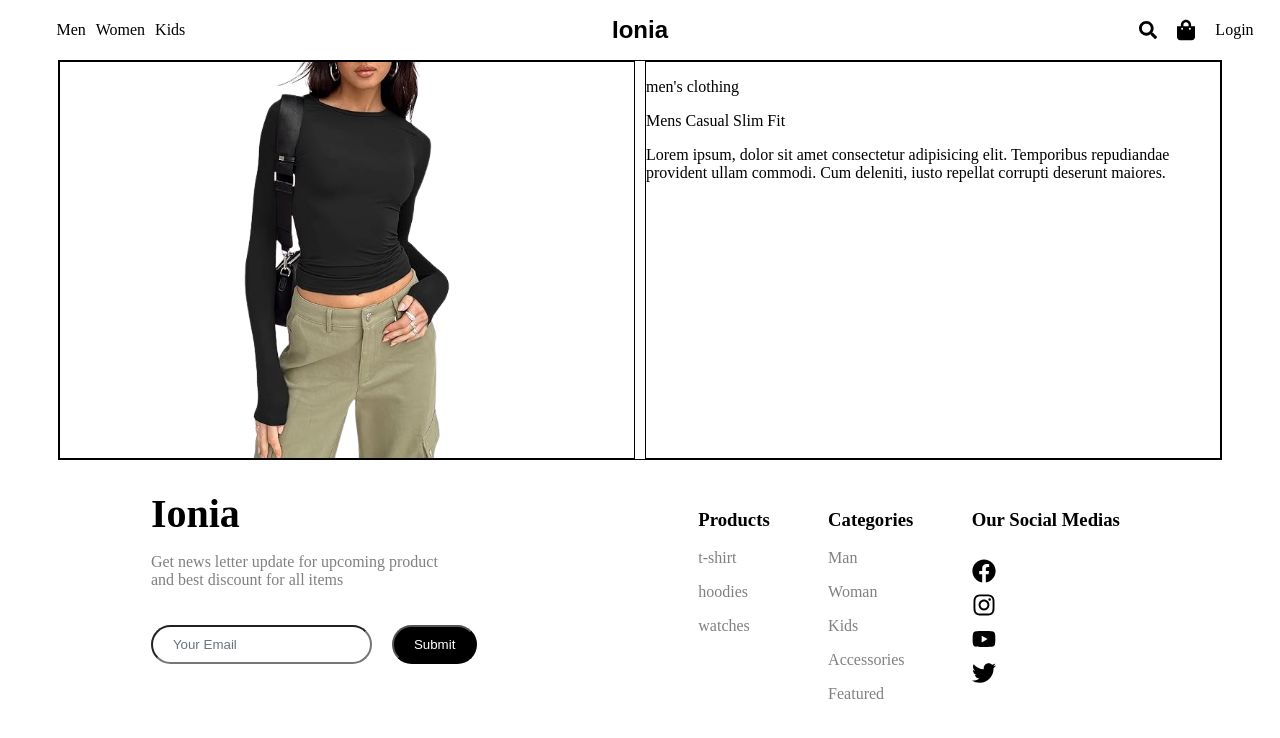
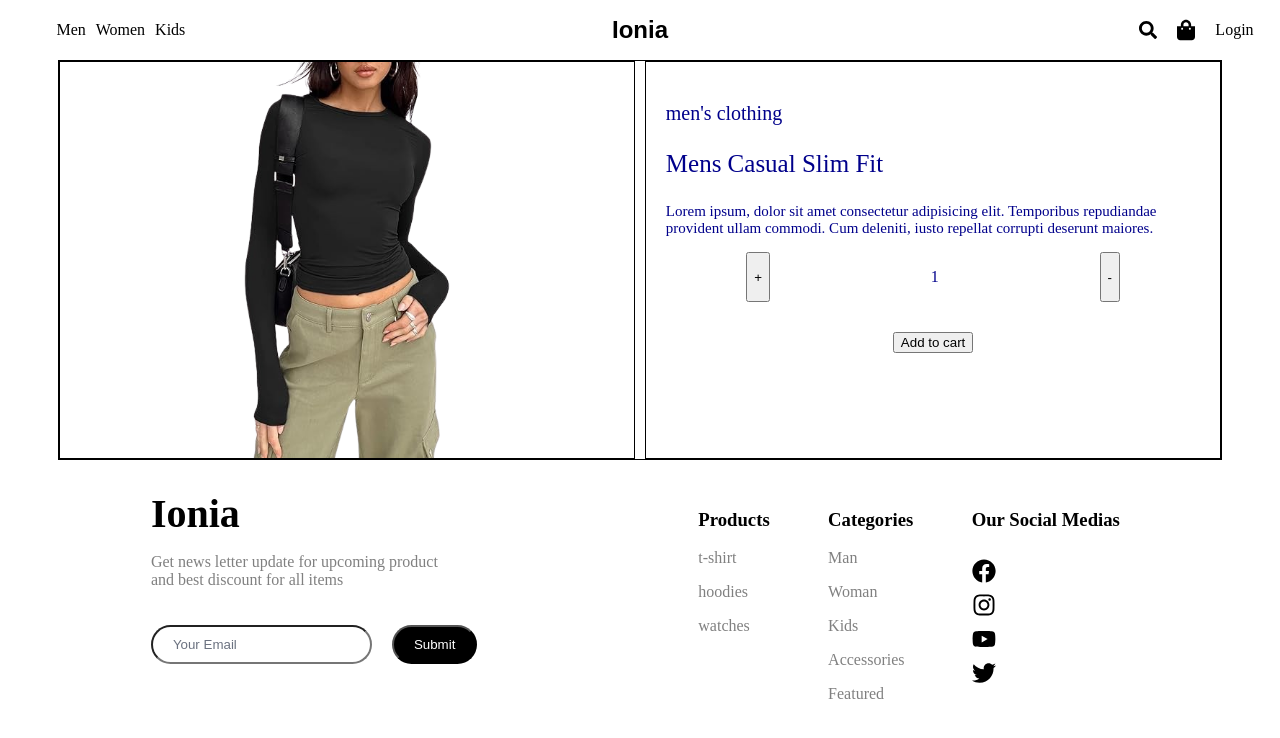
Before and after one commit to chanminswe/e-commerce-frontend, a React (Vite) app: page /product/1 in a window 1280 px wide. Shown: the top 738 px of the page. Built offline with nearby package versions, Linux system fonts and the light colour scheme.

Commit message:
trying to change the button in my page

```diff
--- a/src/pages/view-product/ViewProduct.jsx
+++ b/src/pages/view-product/ViewProduct.jsx
@@ -1,10 +1,14 @@
 import React, { useEffect, useState } from "react";
 import "./viewproduct.css";
 import { useParams } from "react-router-dom";
+import { useDispatch } from "react-redux";
+import { addToCart } from "../../redux/cartSlice";
 
 function ViewProduct() {
   const { id } = useParams();
+  const dispatch = useDispatch();
   const [selectedItem, setSelectedItem] = useState(null);
+  const [quantity, setQuantity] = useState(1);
 
   const featuredItems = [
     {
@@ -77,6 +81,21 @@ function ViewProduct() {
 
     filterItem();
   }, [id]);
+
+  const handleAddToCart = () => {
+    if (selectedItem) {
+      dispatch(addToCart({ ...selectedItem, quantity }));
+    }
+  };
+
+  const handleQuantityChange = (actionType) => {
+    if (actionType === "increment") {
+      setQuantity((prev) => prev + 1);
+    } else if (actionType === "decrement" && quantity > 1) {
+      setQuantity((prev) => prev - 1);
+    }
+  };
+
   return (
     <>
       {selectedItem ? (
@@ -85,9 +104,29 @@ function ViewProduct() {
             <img src={selectedItem.image} alt={selectedItem.title} />
           </div>
           <div className="product-description-container">
-            <p>{selectedItem.category}</p>
-            <p>{selectedItem.title}</p>
-            <p>{selectedItem.description}</p>
+            <p style={{ fontSize: "20px" }}>{selectedItem.category}</p>
+            <p style={{ fontSize: "25px" }}>{selectedItem.title}</p>
+            <p style={{ fontSize: "15px" }}>{selectedItem.description}</p>
+            <div className="quantity-button-container">
+              <button
+                onClick={() => {
+                  handleQuantityChange("increment");
+                }}
+              >
+                +
+              </button>
+              <p>{quantity}</p>
+              <button
+                onClick={() => {
+                  handleQuantityChange("decrement");
+                }}
+              >
+                -
+              </button>
+            </div>
+            <div style={{ display: "flex", justifyContent: "center" }}>
+              <button onClick={handleAddToCart}>Add to cart</button>
+            </div>
           </div>
         </div>
       ) : (
--- a/src/pages/view-product/viewproduct.css
+++ b/src/pages/view-product/viewproduct.css
@@ -1,4 +1,5 @@
 .view-product-container{
+    color: darkblue;
     display: flex;
     justify-content: center;
     width: 91vw;
@@ -22,5 +23,13 @@
 
 .product-description-container{
     width: 50%;
+    padding : 20px;
     border: 1px solid black;
 }
+
+.quantity-button-container{
+    display: flex;
+    width: 100%;
+    margin: 10px 0px 30px 0px;
+    justify-content: space-around;
+}
--- a/src/redux/cartSlice.jsx
+++ b/src/redux/cartSlice.jsx
@@ -7,13 +7,11 @@ const cartSlice = createSlice({
   },
   reducers: {
     addToCart: (state, action) => {
-      const item = state.cart.find(
-        (cartItem) => cartItem.title === action.payload.title
-      );
+      const item = state.find((product) => product.id === action.payload.id);
       if (item) {
-        item.quantity += 1;
+        item.quantity += action.payload.quantity;
       } else {
-        state.cart.push({ ...action.payload, quantity: 1 });
+        state.push(action.payload);
       }
     },
 
@@ -22,8 +20,21 @@ const cartSlice = createSlice({
         (removeItem) => removeItem.title !== action.payload
       );
     },
+
+    updateQuantity: (state, action) => {
+      const { title, quantity } = action.payload;
+      const item = state.cart.find((cartItem) => cartItem.title === title);
+      if (item) {
+        item.quantity = quantity;
+        if (item.quantity <= 0) {
+          state.cart = state.cart.filter(
+            (cartItem) => cartItem.title !== title
+          );
+        }
+      }
+    },
   },
 });
 
 export default cartSlice.reducer;
-export const { addToCart, removeFromCart } = cartSlice.actions;
+export const { addToCart, removeFromCart, updateQuantity } = cartSlice.actions;
```
Also changed, not shown: src/components/signup.css (line endings or trailing spaces).
